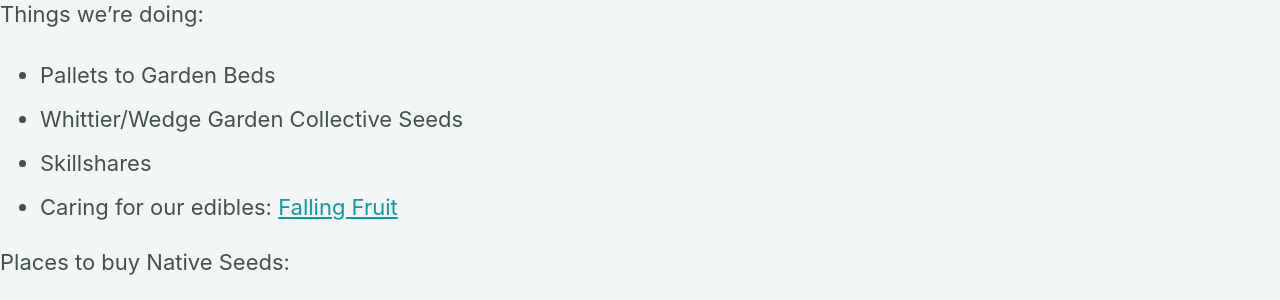
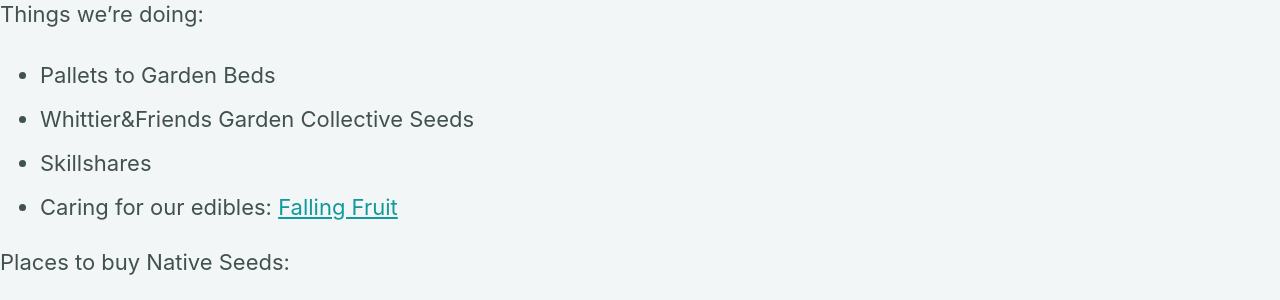
Before and after one commit to sparrow925/garden-collective, a Jekyll site: the page built from temp.md, in a window 1280 px wide. Shown: the part 175-475 px from the top of the page. Built offline with Jekyll 4.4.1, drawn with Linux system fonts in a browser that asks for light colours; cached includes are drawn as plain includes; our own code applies the rules of GitHub Pages for plain Markdown files.

Commit message:
Update temp.md

```diff
--- a/temp.md
+++ b/temp.md
@@ -9,7 +9,7 @@ Who are we? I dunno! But we live in South Minneapolis and we like to garden.
 
 Things we're doing:
 * Pallets to Garden Beds
-* Whittier/Wedge Garden Collective Seeds
+* Whittier&Friends Garden Collective Seeds
 * Skillshares
 * Caring for our edibles: [Falling Fruit](https://fallingfruit.org)
 
```
